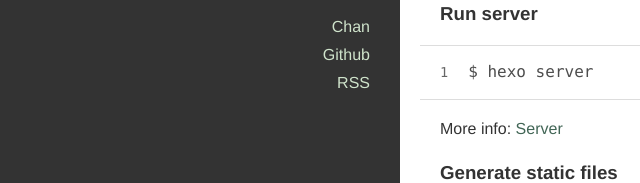
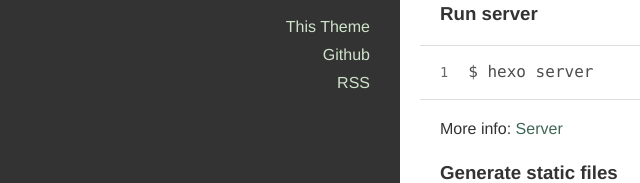
Before and after one commit to 1llusionary/mysite, a plain HTML site: page 2019/03/15/hello-world/index.html in a window 1280 px wide. Shown: the part 395-578 px from the top of the page, 0-640 px from the left. Drawn offline with nearby package versions, Linux system fonts and the light colour scheme.

Commit message:
Site updated: 2019-03-16 10:38:19

```diff
--- a/2019/03/15/hello-world/index.html
+++ b/2019/03/15/hello-world/index.html
@@ -120,7 +120,7 @@
 
 
               <li>
-                <a href="https://github.com/denjones/hexo-theme-chan" title="Chan" target="_blank" rel="noopener">Chan</a>
+                <a href="https://github.com/denjones/hexo-theme-chan" title="This Theme" target="_blank" rel="noopener">This Theme</a>
               </li>
 
 
```
Also changed, not shown: archives/2019/03/index.html (+1 -1 lines), archives/2019/index.html (+1 -1 lines), archives/index.html (+1 -1 lines), index.html (+1 -1 lines).
